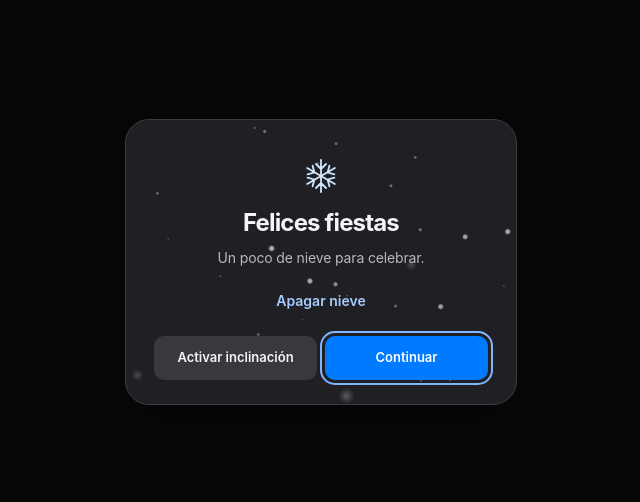
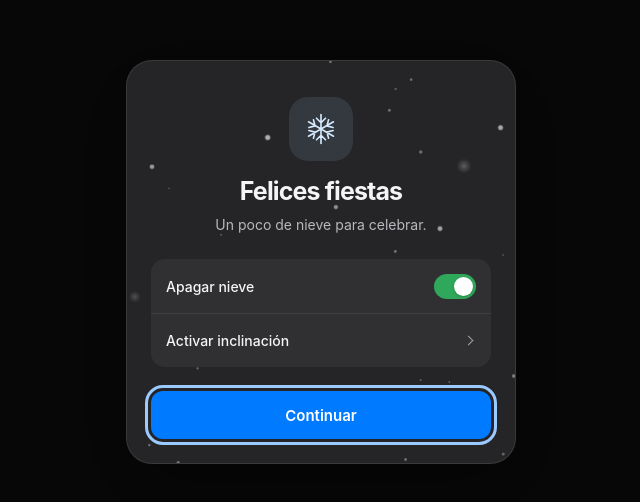
Before and after one commit to krestosa/letscelebrate, a plain HTML site: page snow-effect/demo.html in a window 1280 px wide. Shown: the part 138-640 px from the top of the page, without its empty margins (319-959 px from the left). Drawn offline with Linux system fonts and the light colour scheme.

Commit message:
Refine snow popup controls and remove source comments

```diff
--- a/snow-effect/demo.html
+++ b/snow-effect/demo.html
@@ -9,27 +9,34 @@
   <script src="snow.js" defer></script>
   <style>
     *{box-sizing:border-box}
-    :root{font-family:-apple-system,BlinkMacSystemFont,"Segoe UI",system-ui,sans-serif;color-scheme:dark;background:#121214;color:#f5f5f7}
-    body{margin:0;min-height:100dvh;display:grid;place-items:center;padding:20px}
-    button{appearance:none;border:0;border-radius:10px;padding:12px 18px;min-height:44px;font-family:inherit;font-size:14px;font-weight:600;line-height:1.3;cursor:pointer;color:inherit;background:#39393d}
-    button:focus-visible{outline:2px solid #80b5ff;outline-offset:3px}
-    button:disabled{opacity:.45;cursor:default;pointer-events:none}
-    button:active{transform:scale(.98)}
-    @media(hover:hover){button:hover{background:#48484d}.primary:hover{background:#0a72e8}}
-    .primary{background:#007aff;color:#fff}
-    dialog{position:fixed;inset:0;margin:auto;width:min(392px,calc(100% - 40px));max-height:calc(100dvh - 40px);padding:0;border:1px solid #3c3c40;border-radius:24px;background:#202024;color:#f5f5f7;overflow:auto;box-shadow:0 20px 60px #0005;--snow-z-index:1}
-    dialog::backdrop{background:#0009}
-    .surface{position:relative;z-index:2;padding:36px 28px 24px;text-align:center;display:grid;gap:24px}
-    .heading{display:grid;gap:9px;justify-items:center}
-    .symbol{width:40px;height:40px;color:#d1e7ff;margin-bottom:4px}
-    h1{font-size:24px;line-height:1.17;font-weight:650;letter-spacing:-.035em;margin:0}
-    p{font-size:14px;line-height:1.5;letter-spacing:-.01em;color:#b8b8bd;margin:0;max-width:28ch}
-    .snow-toggle{background:transparent;color:#a6ccff;padding:8px 12px;justify-self:center;margin-block:-12px}
-    @media(hover:hover){.snow-toggle:hover{background:#ffffff0c}}
-    .actions{display:grid;grid-template-columns:1fr 1fr;gap:8px}
-    .actions button{font-family:inherit;font-size:13px;padding-inline:8px}
-    @media(max-width:340px){.surface{padding:28px 20px 20px}.actions{grid-template-columns:1fr}}
-    @media(prefers-reduced-motion:reduce){button:active{transform:none}}
+    :root{font-family:-apple-system,BlinkMacSystemFont,"Segoe UI",system-ui,sans-serif;color-scheme:dark;background:#161618;color:#f5f5f7}
+    body{margin:0;min-height:100vh;min-height:100dvh;display:grid;place-items:center;padding:20px}
+    button{appearance:none;border:0;font:inherit;color:inherit;cursor:pointer;-webkit-tap-highlight-color:transparent}
+    button:focus-visible{outline:3px solid #9acaff;outline-offset:3px}
+    button:disabled{opacity:.38;cursor:default}
+    .primary{background:#007aff;color:white;font-size:15px;font-weight:600;border-radius:12px;min-height:48px;padding:12px 22px}
+    .primary:active{background:#0069db}
+    dialog{position:fixed;inset:0;margin:auto;width:min(390px,calc(100% - 32px));max-width:none;max-height:calc(100dvh - 32px);padding:0;border:1px solid #ffffff18;border-radius:26px;background:#252527;color:#f5f5f7;overflow:hidden;box-shadow:0 20px 80px #0006;--snow-z-index:1}
+    dialog::backdrop{background:#000a}
+    .surface{position:relative;z-index:2;max-height:calc(100dvh - 34px);overflow:auto;padding:32px 24px 24px;display:grid;gap:24px;scrollbar-width:thin}
+    .heading{display:grid;justify-items:center;text-align:center;gap:8px;padding:4px 0 0}
+    .symbol{display:grid;place-items:center;width:64px;height:64px;border-radius:19px;background:#34383f;color:#d5eaff;margin-bottom:8px}
+    .symbol svg{width:36px;height:36px}
+    h1{font-size:25px;line-height:1.16;font-weight:650;letter-spacing:-.035em;margin:0}
+    p{font-size:14px;line-height:1.5;color:#b8b8bd;margin:0}
+    .settings{display:grid;background:#303033;border-radius:14px;overflow:hidden}
+    .setting{display:flex;align-items:center;justify-content:space-between;text-align:left;gap:16px;width:100%;min-height:54px;padding:12px 15px;background:transparent;font-size:14px;font-weight:500}
+    .setting+.setting{border-top:1px solid #ffffff12}
+    .switch{flex:none;width:42px;height:25px;padding:3px;border-radius:20px;background:#55555b;display:flex;align-items:center;transition:background .18s ease}
+    .switch::after{content:"";width:19px;height:19px;border-radius:50%;background:white;box-shadow:0 1px 3px #0003;transform:translateX(0);transition:transform .18s ease}
+    [aria-pressed="true"] .switch{background:#30a85b}
+    [aria-pressed="true"] .switch::after{transform:translateX(17px)}
+    .chevron{flex:none;width:7px;height:7px;border-top:1.5px solid #a1a1a6;border-right:1.5px solid #a1a1a6;transform:rotate(45deg);margin-right:4px}
+    .setting:focus-visible{outline-offset:-3px}
+    .surface>.primary{width:100%}
+    @media(hover:hover){.primary:hover{background:#0a72e8}.setting:not(:disabled):hover{background:#ffffff08}}
+    @media(max-width:340px){.surface{padding:24px 18px 18px;gap:20px}.setting{padding-inline:12px}}
+    @media(prefers-reduced-motion:reduce){.switch,.switch::after{transition:none}}
   </style>
 </head>
 <body>
@@ -37,33 +44,40 @@
   <dialog id="popup" class="snow" aria-labelledby="popup-title" aria-describedby="popup-description">
     <div class="surface">
       <div class="heading">
-        <svg class="symbol" viewBox="0 0 40 40" fill="none" stroke="currentColor" stroke-width="1.8" stroke-linecap="round" stroke-linejoin="round" aria-hidden="true">
-          <path d="M20 4v32M6.14 12l27.72 16M6.14 28l27.72-16M15 8l5 5 5-5M15 32l5-5 5 5M6.6 18.3l6.8-1.8-1.8-6.8M28.4 30.3l-1.8-6.8 6.8-1.8M6.6 21.7l6.8 1.8-1.8 6.8M28.4 9.7l-1.8 6.8 6.8 1.8"/>
-        </svg>
+        <div class="symbol" aria-hidden="true">
+          <svg viewBox="0 0 40 40" fill="none" stroke="currentColor" stroke-width="1.8" stroke-linecap="round" stroke-linejoin="round">
+            <path d="M20 4v32M6.14 12l27.72 16M6.14 28l27.72-16M15 8l5 5 5-5M15 32l5-5 5 5M6.6 18.3l6.8-1.8-1.8-6.8M28.4 30.3l-1.8-6.8 6.8-1.8M6.6 21.7l6.8 1.8-1.8 6.8M28.4 9.7l-1.8 6.8 6.8 1.8"/>
+          </svg>
+        </div>
         <h1 id="popup-title">Felices fiestas</h1>
         <p id="popup-description">Un poco de nieve para celebrar.</p>
       </div>
-      <button id="snow-toggle" class="snow-toggle" type="button" aria-pressed="true">Apagar nieve</button>
-      <div class="actions">
-        <button id="tilt" type="button">Activar inclinación</button>
-        <button id="close" class="primary" type="button" autofocus>Continuar</button>
+      <div class="settings">
+        <button id="snow-toggle" class="setting" type="button" aria-label="Nieve" aria-pressed="true">
+          <span id="snow-label">Apagar nieve</span><span class="switch" aria-hidden="true"></span>
+        </button>
+        <button id="tilt" class="setting" type="button">
+          <span>Activar inclinación</span><span class="chevron" aria-hidden="true"></span>
+        </button>
       </div>
+      <button id="close" class="primary" type="button" autofocus>Continuar</button>
     </div>
   </dialog>
   <script>
     const popup = document.getElementById("popup");
     const opener = document.getElementById("open");
+    const snowToggle = document.getElementById("snow-toggle");
+    const snowLabel = document.getElementById("snow-label");
+    const tilt = document.getElementById("tilt");
     opener.addEventListener("click", () => { if (!popup.open) popup.showModal(); });
     document.getElementById("close").addEventListener("click", () => popup.close());
-    document.getElementById("tilt").addEventListener("click", () => window.SnowEffect?.requestMotion(popup));
-    const snowToggle = document.getElementById("snow-toggle");
-    const tilt = document.getElementById("tilt");
+    tilt.addEventListener("click", () => window.SnowEffect?.requestMotion(popup));
     snowToggle.addEventListener("click", () => {
       if (!window.SnowEffect) return;
       const enabled = !popup.classList.contains("snow");
       if (enabled) window.SnowEffect.mount(popup);
       else window.SnowEffect.unmount(popup);
-      snowToggle.textContent = enabled ? "Apagar nieve" : "Encender nieve";
+      snowLabel.textContent = enabled ? "Apagar nieve" : "Encender nieve";
       snowToggle.setAttribute("aria-pressed", String(enabled));
       tilt.disabled = !enabled;
     });
--- a/snow-effect/snow.css
+++ b/snow-effect/snow.css
@@ -1,4 +1,3 @@
-/* Standalone snow overlay: does not modify content or intercept input. */
 .snow[data-snow-static]{position:relative}
 .snow > .snow-effect__canvas{
   position:absolute;inset:0;display:block;
--- a/snow-effect/snow.js
+++ b/snow-effect/snow.js
@@ -1,6 +1,5 @@
 "use strict";
 (() => {
-  // Extracted from the Let’s Celebrate snow canvas. No landing dependencies.
   if (window.SnowEffect) return;
   const reduced = matchMedia("(prefers-reduced-motion: reduce)");
   function createEngine(canvas, host) {
@@ -166,7 +165,6 @@
         if(permission.state==="granted"){
           attachLegacy();
           startGenericSensors();
-          // A permission prompt is never triggered implicitly by the effect.
         }else if(permission.state==="denied"){
           if(name==="accelerometer"){
             for(const [source,sensor] of sensors){try{sensor.stop();}catch{} sensors.delete(source);}
@@ -460,7 +458,6 @@
       sizes?.observe(entry.host);
     }
     observer = new MutationObserver(records => {
-      // Ignore changes generated by our own canvas; never trigger a rescan every frame.
       if (records.some(record => {
         if (record.type === "attributes") return !record.target.classList?.contains("snow-effect__canvas");
         return [...record.addedNodes,...record.removedNodes].some(node =>
```
Also changed, not shown: 1 other file.
